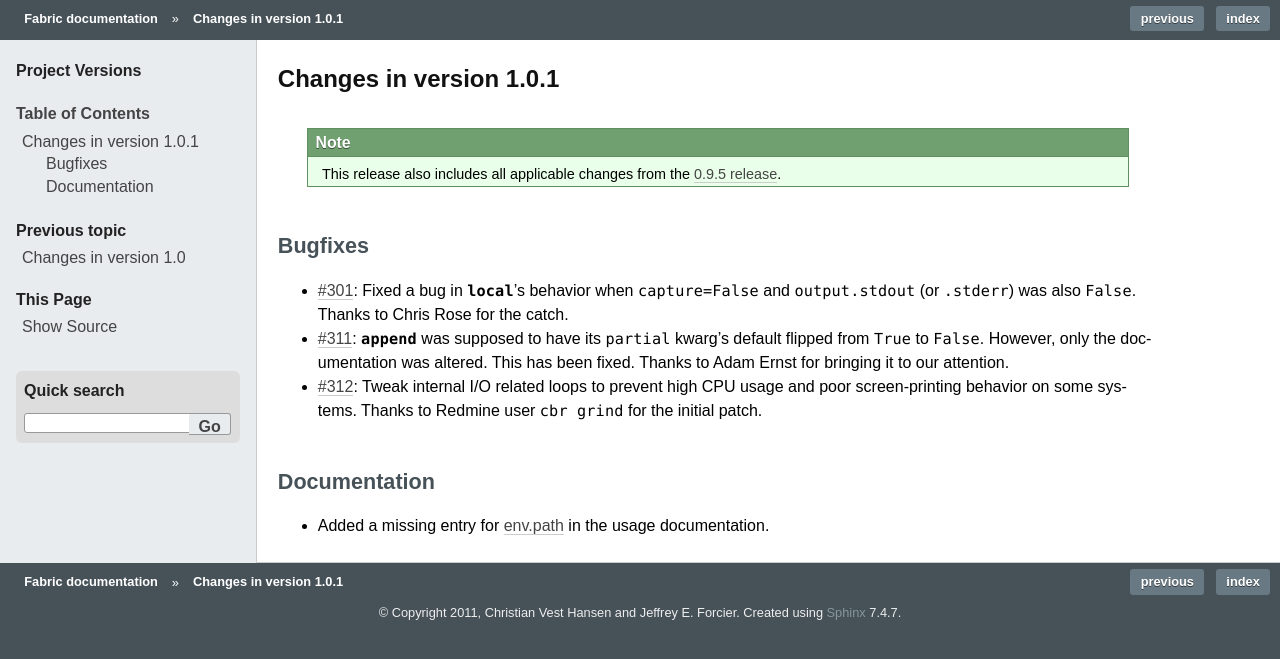
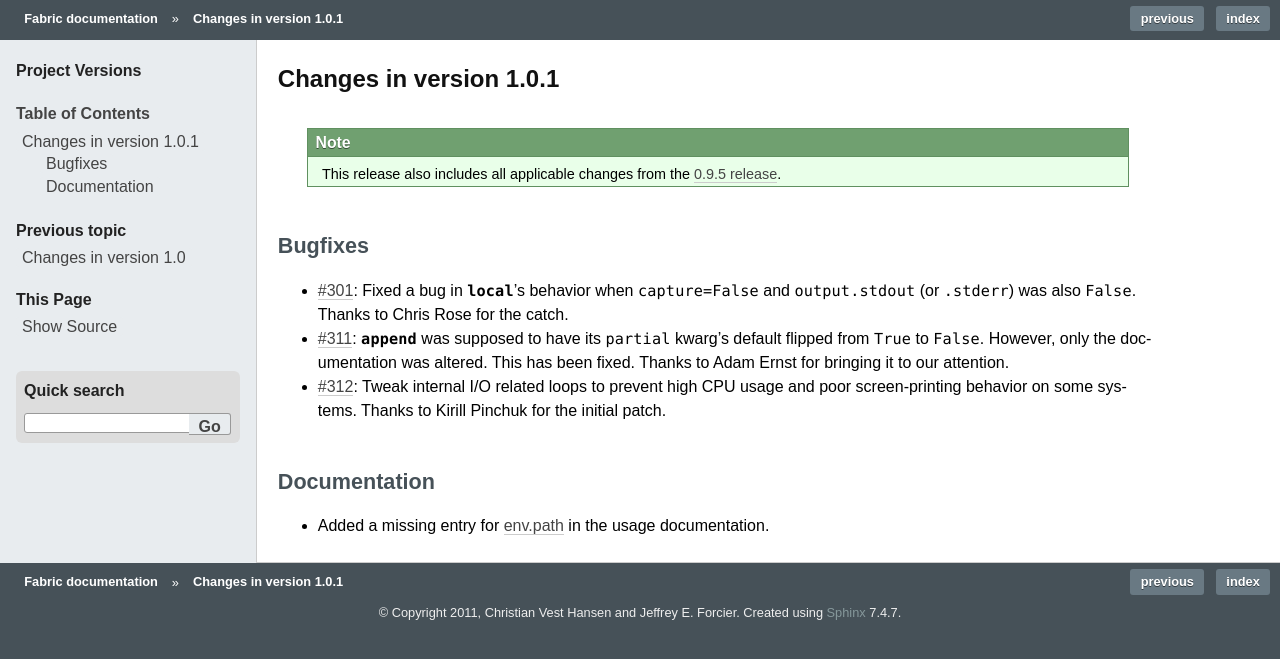
Before and after one commit to fabric/fabric, a Sphinx documentation site: the page built from docs/changes/1.0.1.rst, in a window 1280 px wide. Shown: the top 659 px of the page. Built offline with Sphinx 7.4.7, drawn with Linux system fonts in a browser that asks for light colours; the version number could not be read and is left out.

Commit message:
Update attribution re #312

```diff
--- a/docs/changes/1.0.1.rst
+++ b/docs/changes/1.0.1.rst
@@ -17,8 +17,8 @@
   the documentation was altered. This has been fixed. Thanks to Adam Ernst for
   bringing it to our attention.
 * :issue:`312`: Tweak internal I/O related loops to prevent high CPU usage and
-  poor screen-printing behavior on some systems. Thanks to Redmine user ``cbr
-  grind`` for the initial patch.
+  poor screen-printing behavior on some systems. Thanks to Kirill Pinchuk for
+  the initial patch.
 
 Documentation
 =============
```
Also changed, not shown: 1 other file.
